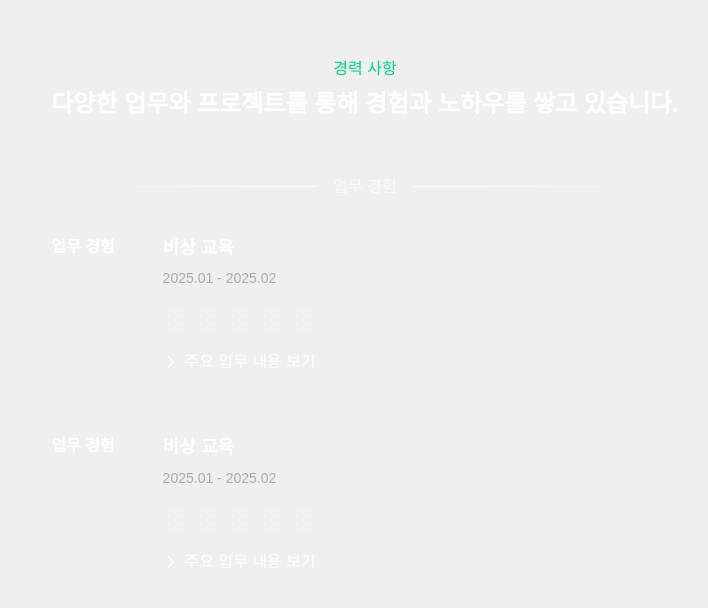
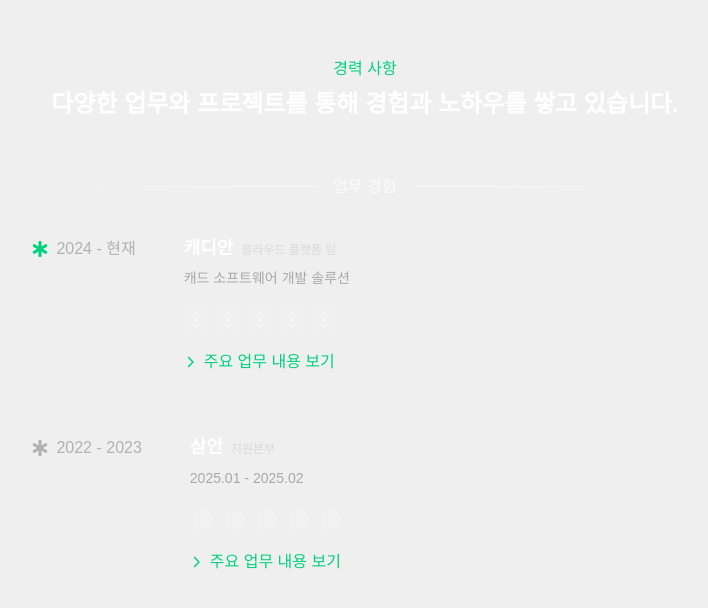
Before and after one commit to soonupy/portfolio, a React (Vite) app: page / in a window 1280 px wide. Shown: the part 2450-3058 px from the top of the page, without its empty margins (275-983 px from the left). Built offline with nearby package versions, Linux system fonts and the light colour scheme.

Commit message:
career detail 추가

```diff
--- a/src/components/sections/Career.tsx
+++ b/src/components/sections/Career.tsx
@@ -3,10 +3,12 @@ import "aos/dist/aos.css";
 import { useEffect, useState } from "react";
 import { FaReact } from "react-icons/fa";
 import { FaChevronRight } from "react-icons/fa6";
+import { FaStarOfLife } from "react-icons/fa6";
 
 
 export const Career = () => {
-    const [openIndex, setOpenIndex] = useState<number | null>(null);
+    const [isOpen0, setIsOpen0] = useState(false);
+    const [isOpen1, setIsOpen1] = useState(false);
 
     useEffect(() => {
         AOS.init({ duration: 6000, once: true });
@@ -29,10 +31,63 @@ export const Career = () => {
                         </div>
                         <div className="career-list">
                             <div className="career-content">
-                                <h5 className="content-title">업무 경험</h5>
+                                <h5 className="content-title">
+                                    <i className="icon ico-md current"><FaStarOfLife /></i>
+                                    2024 - 현재</h5>
                                 <div className="content-desc">
                                     <p className="desc-title">
-                                        <b>비상 교육</b>
+                                        <b>캐디안
+                                        <small>클라우드 플랫폼 팀</small>
+                                        </b>
+                                    <span className="desc-detail">
+                                        캐드 소프트웨어 개발 솔루션
+                                        </span>
+                                    </p>
+                                    <ul>
+                                        <li className="icon ico-xl">
+                                            <FaReact />
+                                        </li>
+                                        <li className="icon ico-xl">
+                                            <FaReact />
+                                        </li>
+                                        <li className="icon ico-xl">
+                                            <FaReact />
+                                        </li>
+                                        <li className="icon ico-xl">
+                                            <FaReact />
+                                        </li>
+                                        <li className="icon ico-xl">
+                                            <FaReact />
+                                        </li>
+                                    </ul>
+                                    <div className={`detail-block ${isOpen0 ? 'is-open' : ''}`}>
+                                        <button className="detail-btn" onClick={() => setIsOpen0(!isOpen0)}>
+                                            <i className="icon ico-xs"><FaChevronRight /></i>
+                                            주요 업무 내용 보기
+                                        </button>
+                                       <ul className="detail-content">
+                                        <li className="detail-item">
+                                            React, Typescript 기반의 Micro Frontend Service 개발 및 유지보수
+                                        </li>
+                                        <li className="detail-item">
+                                            React, Typescript 기반의 Micro Frontend Service 개발 및 유지보수
+                                        </li>
+                                        <li className="detail-item">
+                                            React, Typescript 기반의 Micro Frontend Service 개발 및 유지보수
+                                        </li>
+                                       </ul>
+                                    </div>
+                                </div>
+                            </div>
+                            <div className="career-content">
+                                <h5 className="content-title">
+                                    <i className="icon ico-md"><FaStarOfLife /></i>
+                                    2022 - 2023</h5>
+                                <div className="content-desc">
+                                    <p className="desc-title">
+                                        <b>삼안
+                                        <small>지원본부</small>
+                                        </b>
                                     <span className="desc-detail">2025.01 - 2025.02</span>
                                     </p>
                                     <ul>
@@ -52,52 +107,9 @@ export const Career = () => {
                                             <FaReact />
                                         </li>
                                     </ul>
-                                    <div className={`detail-block ${openIndex === 0 ? 'is-open' : ''}`}>
-                                        <button className="detail-btn" onClick={() => setOpenIndex(openIndex === 0 ? null : 0)}>
-                                            <i className="icon ico-sm"><FaChevronRight /></i>
-                                            주요 업무 내용 보기
-                                        </button>
-                                       <ul className="detail-content">
-                                        <li className="detail-item">
-                                            React, Typescript 기반의 Micro Frontend Service 개발 및 유지보수
-                                        </li>
-                                        <li className="detail-item">
-                                            React, Typescript 기반의 Micro Frontend Service 개발 및 유지보수
-                                        </li>
-                                        <li className="detail-item">
-                                            React, Typescript 기반의 Micro Frontend Service 개발 및 유지보수
-                                        </li>
-                                       </ul>
-                                    </div>
-                                </div>
-                            </div>
-                            <div className="career-content">
-                                <h5 className="content-title">업무 경험</h5>
-                                <div className="content-desc">
-                                    <p className="desc-title">
-                                        <b>비상 교육</b>
-                                    <span className="desc-detail">2025.01 - 2025.02</span>
-                                    </p>
-                                    <ul>
-                                        <li className="icon ico-xl">
-                                            <FaReact />
-                                        </li>
-                                        <li className="icon ico-xl">
-                                            <FaReact />
-                                        </li>
-                                        <li className="icon ico-xl">
-                                            <FaReact />
-                                        </li>
-                                        <li className="icon ico-xl">
-                                            <FaReact />
-                                        </li>
-                                        <li className="icon ico-xl">
-                                            <FaReact />
-                                        </li>
-                                    </ul>
-                                    <div className={`detail-block ${openIndex === 1 ? 'is-open' : ''}`}>
-                                        <button className="detail-btn" onClick={() => setOpenIndex(openIndex === 1 ? null : 1)}>
-                                            <i className="icon ico-sm"><FaChevronRight /></i>
+                                    <div className={`detail-block ${isOpen1 ? 'is-open' : ''}`}>
+                                        <button className="detail-btn" onClick={() => setIsOpen1(!isOpen1)}>
+                                            <i className="icon ico-xs"><FaChevronRight /></i>
                                             주요 업무 내용 보기
                                         </button>
                                        <ul className="detail-content">
--- a/src/styles/pages.scss
+++ b/src/styles/pages.scss
@@ -318,13 +318,22 @@
                     gap: 3rem;
                     .career-content {
                         display: flex;
+                        align-items: flex-start;
                         gap: 3rem;
 
                         .content-title {
                         display: flex;
-                            font-size: 1rem;
-                            font-weight: 600;
-                            color: #fff;
+                        align-items: center;
+                        gap: 0.5rem;
+                        height: 32px;
+font-size: 1rem;
+                            color: #b1b1b1;
+
+                            .current{
+                                color: $primary-color;
+                            }
+
+
                         }
                         .content-desc {
                             display: flex;
@@ -340,11 +349,18 @@
                                     font-size: 1.125rem;
                                     font-weight: 600;
                                     color: #fff;
+                                    small{
+                                        font-size: 0.75rem;
+                                        font-weight: 400;
+                                        color: #a9a9a950;
+                                        margin-left: 0.5rem;
+                                    }
                                 }
                                 span{
                                     font-size: 0.875rem;
                                     font-weight: 400;
                                     color: #a9a9a9;
+
                                 }
                             }
                             ul{
@@ -358,12 +374,15 @@
                                 display: flex;
                                 flex-direction: column;
                                 gap: 0.5rem;
-                                .detail-btn {
+
+                                button.detail-btn {
                                     display: flex;
                                     align-items: center;
                                     gap: 0.5rem;
                                     color: #fff;
+                                    width: fit-content;
                                     cursor: pointer;
+                                    color: $primary-color;
 
                                     .icon {
                                         transition: transform 0.3s ease;
@@ -375,13 +394,15 @@
                                     gap: 0.5rem;
                                     padding: 1rem;
                                     border-radius: 0.5rem;
-                                    background-color: #ffffff25;
+                                    background-color: rgba(#fff, .05);
                                     max-height: 0;
                                     overflow: hidden;
                                     opacity: 0;
                                     padding: 0 1rem;
 
                                     li{
+                                        color: #e1e1e1;
+
                                         &:before {
                                             content: "•";
                                             color: #fff;
--- a/src/styles/reset.scss
+++ b/src/styles/reset.scss
@@ -12,12 +12,14 @@
   padding: 0;
 }
 
+:root {
+}
+
 /* 기본 폰트 설정 및 렌더링 개선 */
 html {
   line-height: 1.75;
   -webkit-text-size-adjust: 100%;
-  font-family: system-ui, -apple-system, "Segoe UI", Roboto, "Helvetica Neue",
-    Arial, sans-serif;
+  font-family: "Wanted Sans", Arial, sans-serif;
   scroll-behavior: smooth;
   -webkit-font-smoothing: antialiased;
   -moz-osx-font-smoothing: grayscale;
@@ -35,7 +37,6 @@ body {
   font-weight: 400;
   background-color: #fff;
   color: #333;
-  font-family: "Noto Sans KR", sans-serif;
   position: relative;
 }
 
@@ -50,6 +51,8 @@ p {
   font-weight: normal;
   margin: 0;
 }
+
+h1, h2, h3, h4 { font-family: var(--font-title); }
 
 /* 강조 텍스트 */
 strong,
```
